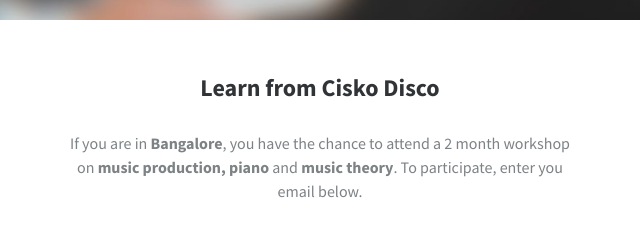
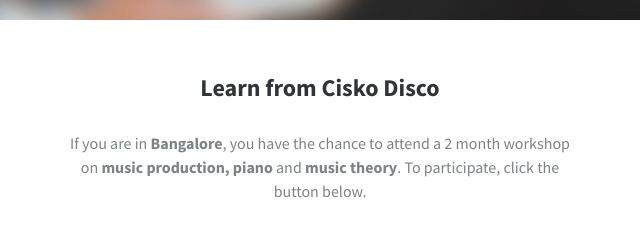
Before and after one commit to recreationdevelopers/ciskodisco.com, a plain HTML site: page index.html in a window 1280 px wide. Shown: the part 780-1015 px from the top of the page, 320-960 px from the left. Drawn offline with nearby package versions, Linux system fonts and the light colour scheme; files whose address does not match are found by name.

```diff
--- a/index.html
+++ b/index.html
@@ -54,7 +54,7 @@
         <div class="container">
             <div class="intro">
                 <h2 class="text-center">Learn from Cisko Disco</h2>
-                <p class="text-center">If you are in <strong>Bangalore</strong>, you have the chance to attend a 2 month workshop on <strong>music production,</strong> <strong>piano</strong> and <strong>music theory</strong>. To participate, enter you email below.</p>
+                <p class="text-center">If you are in <strong>Bangalore</strong>, you have the chance to attend a 2 month workshop on <strong>music production,</strong> <strong>piano</strong> and <strong>music theory</strong>. To participate, click the button below.</p>
                 <p class="text-center"><button class="btn btn-dark" type="button" data-toggle="modal" data-target="#requestaccessforclass">Request Access</button></p>
             </div>
             <hr>
```
